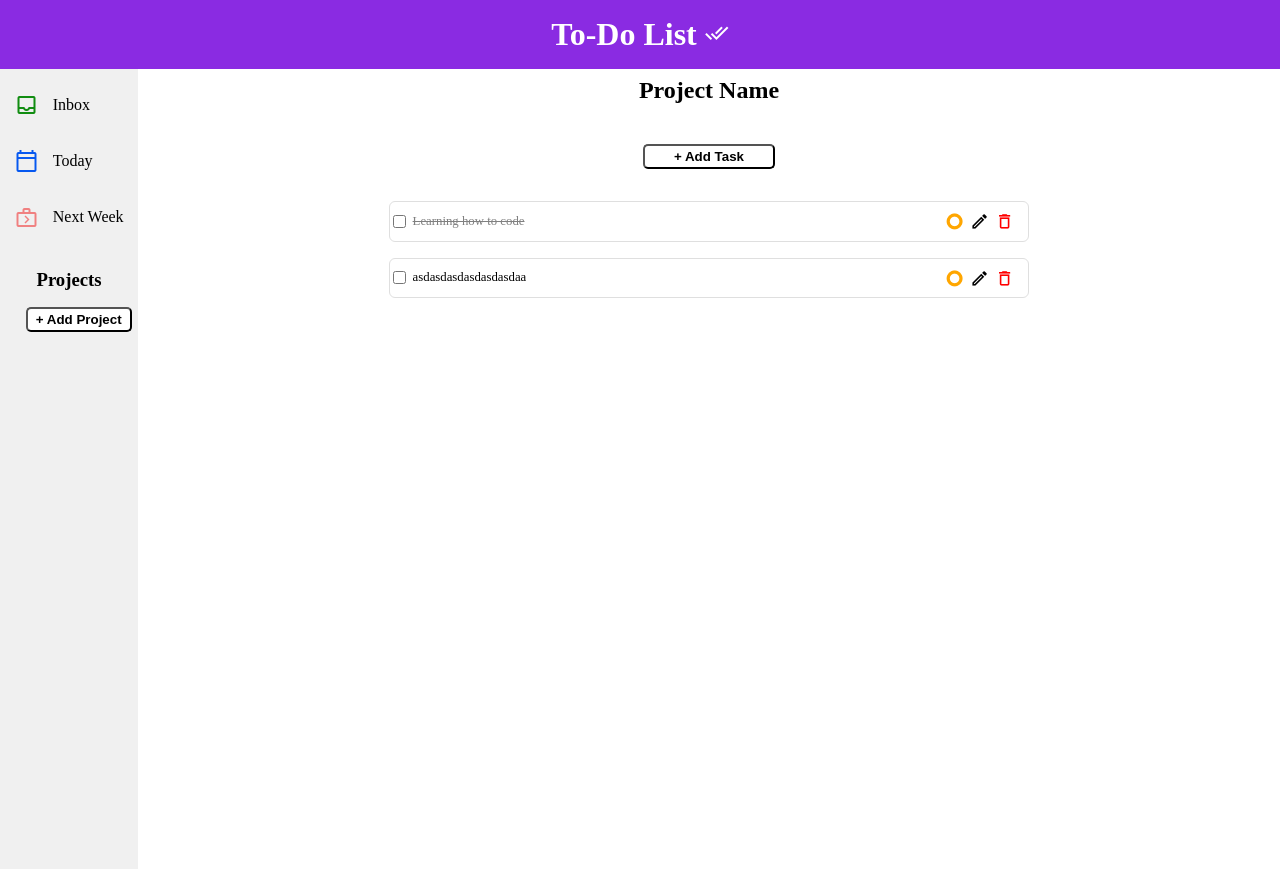
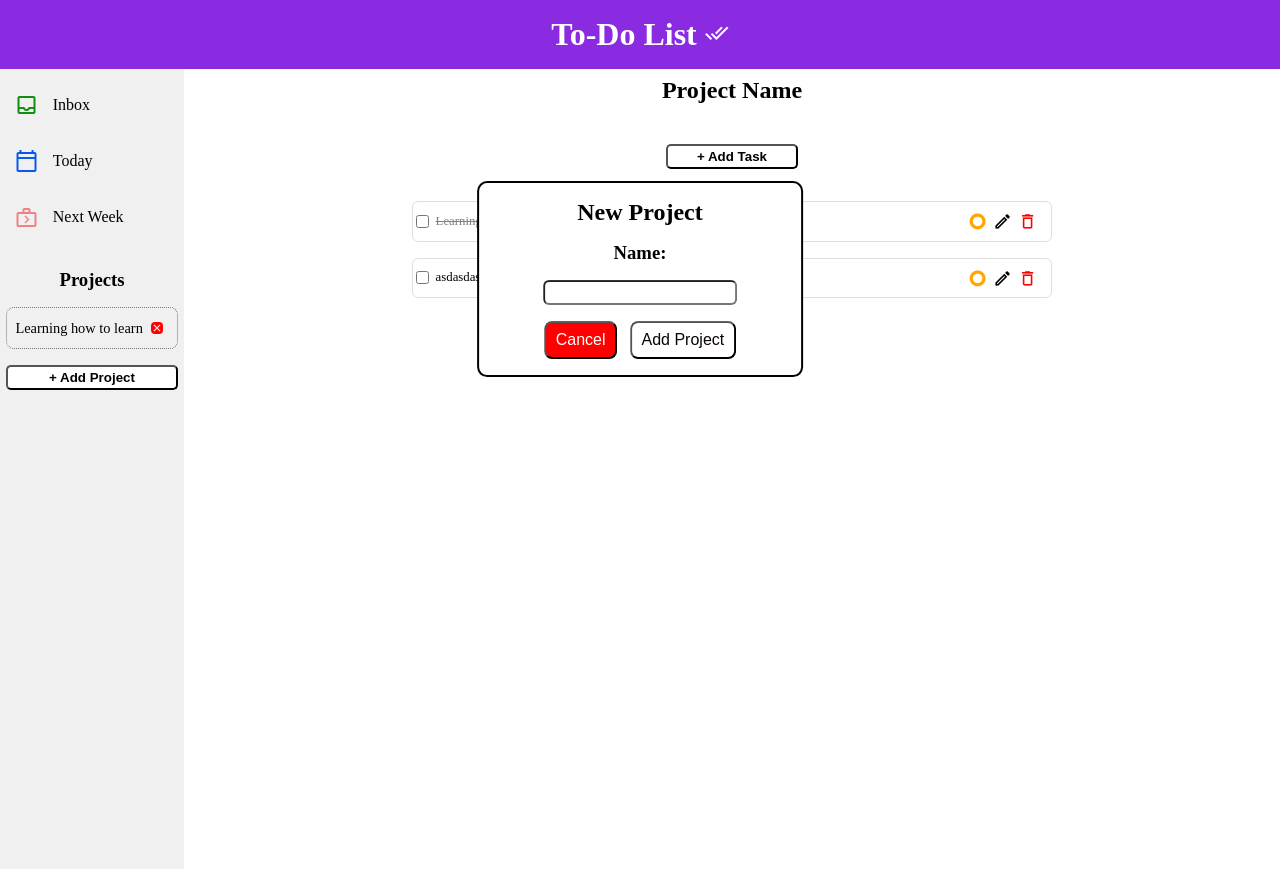
Before and after one commit to aelmi03/todo-list, a website built with webpack: page dist/index.html in a window 1280 px wide. Both pictures are taken after a click on the button "+ Add Project". Built offline with nearby package versions, Linux system fonts and the light colour scheme.

Commit message:
Added the ability to add a project and make the sidebar render that project and add it to the project array in the data.js

```diff
--- a/src/application-logic/Classes.js
+++ b/src/application-logic/Classes.js
@@ -5,6 +5,7 @@ export const Task = (taskTitle, taskDescription, taskDueDate, taskPriority, isCo
     let priority = taskPriority;
     let status = isCompleted;
     let ID = taskID;
+    let project = null;
 
     const getTitle = () => {
         return title;
@@ -52,13 +53,21 @@ export const Task = (taskTitle, taskDescription, taskDueDate, taskPriority, isCo
     const setID = (id) => {
         ID = id;
     }
-
+    const getProject = () => {
+        return project;
+    }
+    const setProject = (newProject) => {
+        project = newProject;
+    }
     const toString = () => {
         return `task : ${title}, description : ${description},
          date : ${dueDate}, priority : ${priority}, ID : ${ID}`;
     }
 
-    return { getTitle, setTitle, getDescription, setDescription, getDueDate, setDueDate, getPriority, setPriority, getCompletionStatus, setCompletionStatus, getID, setID,toString };
+
+
+    return { getTitle, setTitle, getDescription, setDescription, getDueDate, setDueDate, getPriority, setPriority,
+        getCompletionStatus, setCompletionStatus, getID, setID, getProject , setProject, toString };
 }
 
 export const Project = (title) => {
--- a/src/application-logic/data.js
+++ b/src/application-logic/data.js
@@ -0,0 +1,15 @@
+import {Pubsub} from './pubsub';
+import {Project} from './Classes';
+export const Data = (() => {
+    const projectArray = [];
+    const addProject = (projectName) => {
+        const newProject = Project(projectName);
+        projectArray.push(newProject);
+        Pubsub.publish("projectAdded", newProject);
+    }
+    Pubsub.subscribe("projectCreated", addProject);
+    const getProjects = () => {
+        return projectArray;
+    }
+    return {getProjects};
+})();
--- a/src/application-logic/pubsub.js
+++ b/src/application-logic/pubsub.js
@@ -1,20 +1,21 @@
 export const Pubsub = {
     events : {},
 
-    subscribe = (eventName, eventHandler) =>{
+    subscribe : function(eventName, eventHandler){
+        console.log(`${eventName} is subscribing to ${eventHandler}`);
         this.events[eventName] = this.events[eventName] || [];
         this.events[eventName].push(eventHandler);
     },
 
-    publish = (eventName, eventData) => {
+    publish : function(eventName, eventData) {
+        console.log(`${eventName} is publishing to ${eventData}`);
         if(this.events[eventName]){
             this.events[eventName].forEach(eventHandler => eventHandler(eventData));
         }
     },
-
-    unsubscribe = (eventName, eventHandler) => {
+    unsubscribe : function(eventName, eventHandler){
         if(this.events[eventName]){
             this.events[eventName] = this.events[eventName].filter(eventName !== eventHandler);
-      }
+        }
     }
 };
--- /dev/null
+++ b/src/components/modals.js
@@ -0,0 +1,26 @@
+import { Pubsub } from "../application-logic/pubsub";
+export const addProjectModal = (() => {
+    console.log(Pubsub);
+    const modal = document.querySelector(".add-project-modal");
+    const addProjectButton = document.querySelector(".add-project");
+    const modalText = document.querySelector("#add-project-input");
+    const showModal = () => {
+        (modal.style.opacity == "1") ? modal.style.opacity = "0" : modal.style.opacity = "1";
+    }
+    const closeModalButton = document.querySelector(".project-cancel");
+    const closeModal = (e) => {
+        modal.style.opacity = "0";
+        modalText.value = "";
+    }
+    const addNewProjectButton = document.querySelector(".project-add");
+    console.log(addNewProjectButton);
+    const addNewProject = (e) => {
+        if(!(modalText.value)) return;
+        Pubsub.publish("projectCreated", modalText.value);
+        closeModal();
+    }
+    addNewProjectButton.addEventListener("click", addNewProject);
+    closeModalButton.addEventListener("click", closeModal);
+    addProjectButton.addEventListener("click", showModal);
+    return {showModal};
+})();
--- a/src/components/sidebar.js
+++ b/src/components/sidebar.js
@@ -0,0 +1,27 @@
+import {Pubsub} from './../application-logic/pubsub';
+import {Data} from './../application-logic/data';
+
+export const sideBarModule = (() => {
+    const render =  () => {
+        console.log("HEYY");
+        console.log(Data.getProjects());
+        const projectListContainer = document.querySelector(".project-list");
+        projectListContainer.textContent = "";
+        const arrayOfProjects = Data.getProjects();
+        arrayOfProjects.forEach(project => createProjectDiv(project, projectListContainer));
+    }
+
+    const createProjectDiv = (project, projectListContainer) => {
+       const mainDiv = document.createElement("div");
+       mainDiv.classList.add("project");
+       const projectTitle = document.createElement("p");
+       projectTitle.textContent = project.getProjectName();
+       const deleteButton = document.createElement("span");
+       deleteButton.classList.add("material-icons-outlined");
+       deleteButton.textContent = "close";
+       mainDiv.appendChild(projectTitle);
+       mainDiv.appendChild(deleteButton);
+       projectListContainer.appendChild(mainDiv);
+    }
+    Pubsub.subscribe("projectAdded", render);
+})();
--- a/src/index.js
+++ b/src/index.js
@@ -1,8 +1,5 @@
 import './style.css';
-import {Task} from './application-logic/Classes';
-
-const abdi = Task("Groceries", "get groceries", "2021/04/21", "high", false, "69");
-console.dir(abdi);
-console.log(abdi.getCompletionStatus());
-abdi.setCompletionStatus(true);
-console.log(abdi.getCompletionStatus());
+import {Task, Project} from './application-logic/Classes';
+import {addProjectModal} from "./components/modals";
+import {Data} from './application-logic/data';
+import { sideBarModule } from './components/sidebar';
--- a/src/style.css
+++ b/src/style.css
@@ -28,9 +28,26 @@ header{
 }
 
 .project{
+    display:flex;
     transition: all 0.4s ease-in-out;
     padding:0.5rem;
     border-radius: 8px;
+}
+.project-list  span{
+    transform: scale(0.5);
+    color:white;
+    border-radius: 8px;
+    background-color: red;
+}
+.project-list > .project{
+   width:100%;
+   border:1px dotted rgb(119, 117, 119);
+   justify-content: space-between;
+   align-items: center;
+   gap:0.11rem;
+}
+.project-list p {
+    font-size: 0.9rem;
 }
 .project:hover, .active-project{
     background-color: rgb(255, 255, 255);
@@ -90,14 +107,16 @@ h3{
 .project-list{
     display:flex;
     flex-flow: column nowrap;
-    align-items: flex-end;
+    align-items: center;
+    justify-content: center;
+    gap:0.8rem;
 }
 li{
     list-style: none;
 }
 .add-project-modal{
     display:flex;
-    display:none;
+    opacity: 0;
     flex-flow: column nowrap;
     padding:1rem 4rem;
     background-color: rgb(255, 255, 255);
@@ -106,6 +125,7 @@ li{
     position: absolute;
     left:50%;
     top:30%;
+    transition: opacity 0.4s ease-in-out;
     color:black;
     transform: translate(-50%,-30%);
     gap:1rem;
```
Also changed, not shown: dist/index.html, dist/main.js.
